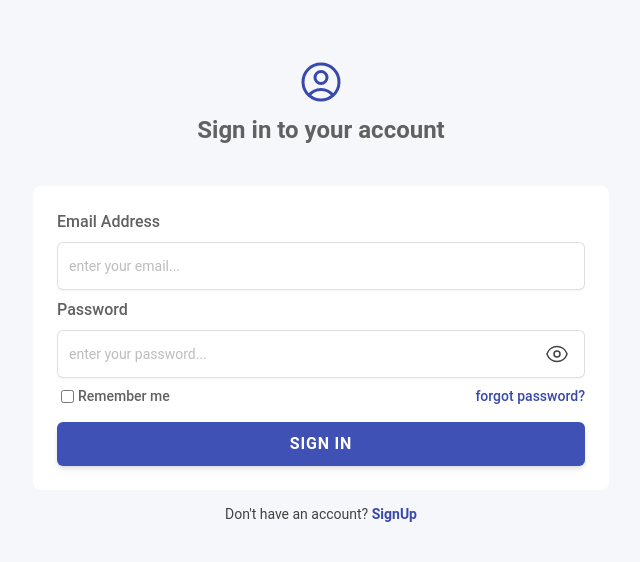
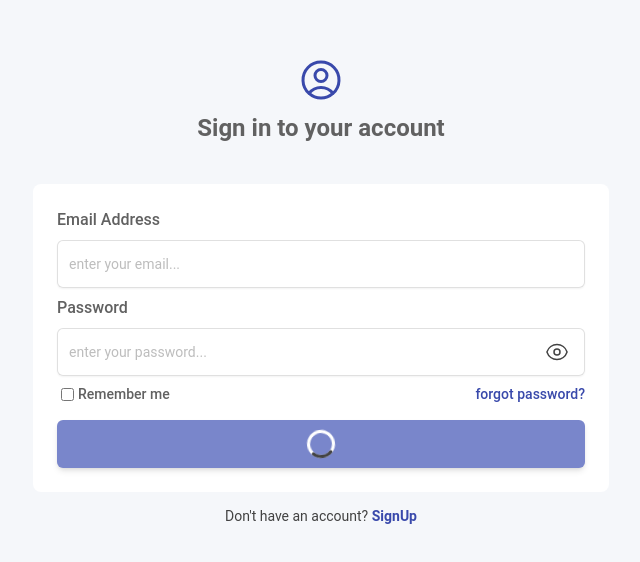
Before and after one commit to springboot20/Affiliate-dashboard, a React (Vite) app: page /auth/login in a window 1280 px wide. Shown: the part 108-670 px from the top of the page, without its empty margins (319-959 px from the left). Built offline with nearby package versions, Linux system fonts and the light colour scheme; a web font is replaced by a local one.

Commit message:
handle submit login implemented

```diff
--- /dev/null
+++ b/src/components/Loader.tsx
@@ -0,0 +1,18 @@
+export const Loader = () => {
+  return (
+    <div className="mx-auto flex items-center justify-center">
+      <div aria-label="Loading..." role="status">
+        <svg className="h-7 w-7 animate-spin" viewBox="3 3 18 18">
+          <path
+            className="fill-white"
+            d="M12 5C8.13401 5 5 8.13401 5 12C5 15.866 8.13401 19 12 19C15.866 19 19 15.866 19 12C19 8.13401 15.866 5 12 5ZM3 12C3 7.02944 7.02944 3 12 3C16.9706 3 21 7.02944 21 12C21 16.9706 16.9706 21 12 21C7.02944 21 3 16.9706 3 12Z"
+          ></path>
+          <path
+            className="fill-gray-800"
+            d="M16.9497 7.05015C14.2161 4.31648 9.78392 4.31648 7.05025 7.05015C6.65973 7.44067 6.02656 7.44067 5.63604 7.05015C5.24551 6.65962 5.24551 6.02646 5.63604 5.63593C9.15076 2.12121 14.8492 2.12121 18.364 5.63593C18.7545 6.02646 18.7545 6.65962 18.364 7.05015C17.9734 7.44067 17.3403 7.44067 16.9497 7.05015Z"
+          ></path>
+        </svg>
+      </div>
+    </div>
+  );
+};
--- a/src/pages/login/login.tsx
+++ b/src/pages/login/login.tsx
@@ -4,11 +4,12 @@ import { Link } from "react-router-dom";
 import { useAppDispatch } from "@/app/hook";
 import { login } from "@/features/thunks/auth.thunk";
 import { Formik, Form, Field, ErrorMessage } from "formik";
-import type { FormikHelpers } from "formik";
 import { loginSchema } from "@/schema/auth/login";
 import { LoginState } from "@/types/formik/formik";
 import { CustomErrorMessage } from "@/components/Error";
 import { classNames } from "@/utils";
+import { Loader } from "@/components/Loader";
+import { toast } from "react-toastify";
 
 let initialValues: LoginState = {
   email: "",
@@ -19,7 +20,14 @@ export const Login = () => {
   const dispatch = useAppDispatch();
   const [show, setShow] = useState<boolean>(false);
 
-  async function onSubmit(values: LoginState, { setErrors }: FormikHelpers<LoginState>) {}
+  async function onSubmit(values: LoginState) {
+    dispatch(login(values))
+      .unwrap()
+      .then((response) => response)
+      .catch((error) => {
+        toast.error(`${error.name}: ${error.message}`);
+      });
+  }
 
   return (
     <>
@@ -31,11 +39,16 @@ export const Login = () => {
           </h2>
         </div>
         <Formik initialValues={initialValues} validationSchema={loginSchema} onSubmit={onSubmit}>
-          {({ errors, touched }) => (
+          {({ errors, touched, isValid, isSubmitting, dirty }) => {
+            console.log(isSubmitting);
+            return (
               <Form className="mt-10 w-full bg-white rounded-lg p-6 max-w-xl">
                 <fieldset>
                   <div className="flex items-center justify-between">
-                  <label htmlFor="email" className="text-sm font-medium text-gray-700 sm:text-base">
+                    <label
+                      htmlFor="email"
+                      className="text-sm font-medium text-gray-700 sm:text-base"
+                    >
                       Email Address
                     </label>
                     <ErrorMessage name="email">
@@ -51,6 +64,7 @@ export const Login = () => {
                       id="email"
                       name="email"
                       type="email"
+                      autoComplete="username"
                       placeholder="enter your email..."
                       className={classNames(
                         "block w-full px-3 rounded-md border-0 py-2.5 sm:py-4 md:py-3 text-gray-900 shadow-sm ring-1 ring-inset ring-gray-300 placeholder:text-gray-400 focus:ring-2 focus:ring-inset sm:text-sm sm:leading-6 outline-none",
@@ -62,28 +76,21 @@ export const Login = () => {
                   </div>
                 </fieldset>
 
+                <>
                   <fieldset className="mt-2">
-                <div className="flex items-center justify-between">
                     <label
                       htmlFor="password"
                       className="text-sm font-medium text-gray-700 sm:text-base"
                     >
                       Password
                     </label>
-                  <ErrorMessage name="password">
-                    {(msg) => (
-                      <CustomErrorMessage className="text-sm mt-0.5 block text-red-600">
-                        {msg}
-                      </CustomErrorMessage>
-                    )}
-                  </ErrorMessage>
-                </div>
 
                     <div className="mt-2 relative">
                       <Field
                         type={show ? "text" : "password"}
                         id="password"
                         name="password"
+                        autoComplete="current-password"
                         placeholder="enter your password..."
                         className={classNames(
                           "block w-full px-3 rounded-md border-0 py-2.5 sm:py-4 md:py-3 text-gray-900 shadow-sm ring-1 ring-inset ring-gray-300 placeholder:text-gray-400 focus:ring-2 focus:ring-inset sm:text-sm sm:leading-6 outline-none",
@@ -105,6 +112,14 @@ export const Login = () => {
                       </button>
                     </div>
                   </fieldset>
+                  <ErrorMessage name="password">
+                    {(msg) => (
+                      <CustomErrorMessage className="text-sm mt-0.5 block text-red-600">
+                        {msg}
+                      </CustomErrorMessage>
+                    )}
+                  </ErrorMessage>
+                </>
 
                 <div className="flex items-center justify-between mt-2">
                   <div className="flex items-center space-x-1">
@@ -116,24 +131,36 @@ export const Login = () => {
                     </>
                     <span className="text-sm font-medium text-gray-700">Remember me</span>
                   </div>
-                <Link to={"/auth/forgot-password"} className="text-sm text-indigo-600 font-medium">
+                  <Link
+                    to={"/auth/forgot-password"}
+                    className="text-sm text-indigo-600 font-medium"
+                  >
                     forgot password?
                   </Link>
                 </div>
                 <button
                   type="submit"
-                className="block w-full mt-3 py-2.5 bg-indigo-500 text-white text-sm sm:text-base font-semibold rounded-md transform hover:-translate-y-1.5 transition shadow-md hover:bg-indigo-400 active:bg-indigo-500 focus:ring-outline-none focus:ring-2 focus:ring-offset-2 focus:ring-indigo-400 tracking-wider sm:mt-4 md:py-2.5"
+                  disabled={!(dirty && isValid)}
+                  className="disabled:bg-indigo-300 disabled:translate-y-0 disabled:cursor-not-allowed block w-full mt-3 py-2.5 bg-indigo-500 text-white text-sm sm:text-base font-semibold rounded-md transform hover:-translate-y-1.5 transition shadow-md hover:bg-indigo-400 active:bg-indigo-500 focus:outline-none tracking-wider sm:mt-4 md:py-2.5"
                   style={{ textTransform: "uppercase" }}
                 >
-                Sign in
+                  {dirty && isValid ? (
+                    <span className="text-sm uppercase tracking-wider">sign in</span>
+                  ) : (
+                    <Loader />
+                  )}
                 </button>
               </Form>
-          )}
+            );
+          }}
         </Formik>
         <div className="mx-auto mt-3">
           <p className="text-center text-sm font-normal text-gray-800">
             Don't have an account?{" "}
-            <Link to="/auth/register" className="font-semibold leading-6 text-indigo-600 hover:text-indigo-500">
+            <Link
+              to="/auth/register"
+              className="font-semibold leading-6 text-indigo-600 hover:text-indigo-500"
+            >
               SignUp
             </Link>
           </p>
--- a/src/pages/register/register.tsx
+++ b/src/pages/register/register.tsx
@@ -26,7 +26,6 @@ export const Register = () => {
       .unwrap()
       .then((res) => res)
       .catch((error) => {
-        console.log()
         toast.error(`${error.name}: ${error.message}`);
       });
   };
@@ -40,8 +39,13 @@ export const Register = () => {
             Sign up to create an account
           </h2>
         </div>
-        <Formik initialValues={initialValues} validationSchema={registerSchema} onSubmit={onSubmit}>
-          {({ errors, touched }) => (
+        <Formik
+          validateOnMount
+          initialValues={initialValues}
+          validationSchema={registerSchema}
+          onSubmit={onSubmit}
+        >
+          {({ errors, touched, isValid, isSubmitting }) => (
             <Form className="mt-10 bg-white rounded-lg p-4 sm:p-6 max-w-xl w-full">
               <fieldset>
                 <div className="flex items-center justify-between">
@@ -139,10 +143,23 @@ export const Register = () => {
               </fieldset>
 
               <button
+                disabled={!isValid}
                 type="submit"
-                className="block py-2.5 w-full mt-5 bg-indigo-500 text-white text-sm font-medium rounded-md transform hover:-translate-y-1.5 transition shadow-md"
+                className="disabled:bg-indigo-300 disabled:translate-y-0 disabled:cursor-not-allowed block py-2.5 w-full mt-5 bg-indigo-500 rounded-md transform hover:-translate-y-1.5 transition shadow-md"
               >
-                Sign up
+                {isSubmitting ? (
+                  <div
+                    className={classNames(
+                      "p-5 rounded-3xl bg-secondary w-fit inline-flex gap-1.5 bg-black/60",
+                    )}
+                  >
+                    <span className="animation1 mx-[0.5px] h-2 w-2 bg-zinc-300 rounded-full"></span>
+                    <span className="animation2 mx-[0.5px] h-2 w-2 bg-zinc-300 rounded-full"></span>
+                    <span className="animation3 mx-[0.5px] h-2 w-2 bg-zinc-300 rounded-full"></span>
+                  </div>
+                ) : (
+                  <span className=" text-white text-sm font-medium uppercase tracking-wider">sign up</span>
+                )}
               </button>
             </Form>
           )}
```
Lines whose indentation alone changed are shown as unchanged.
